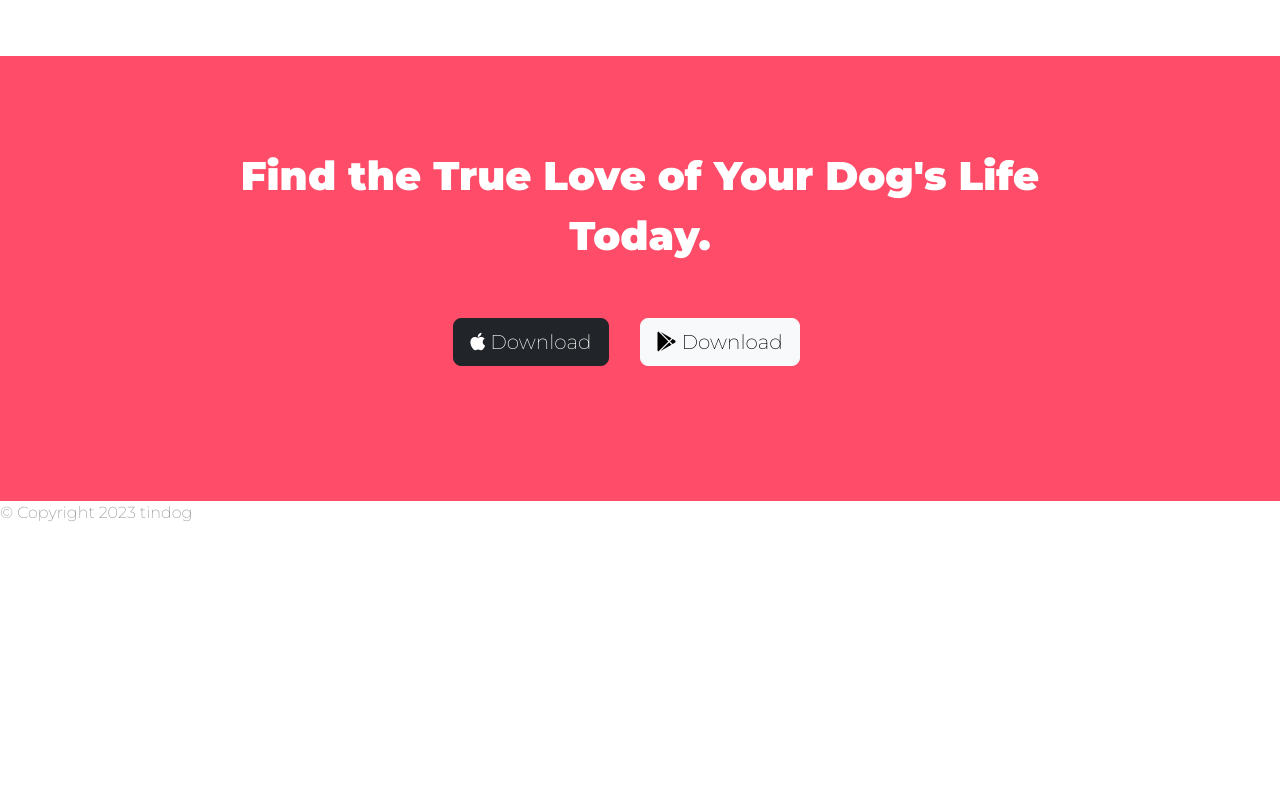
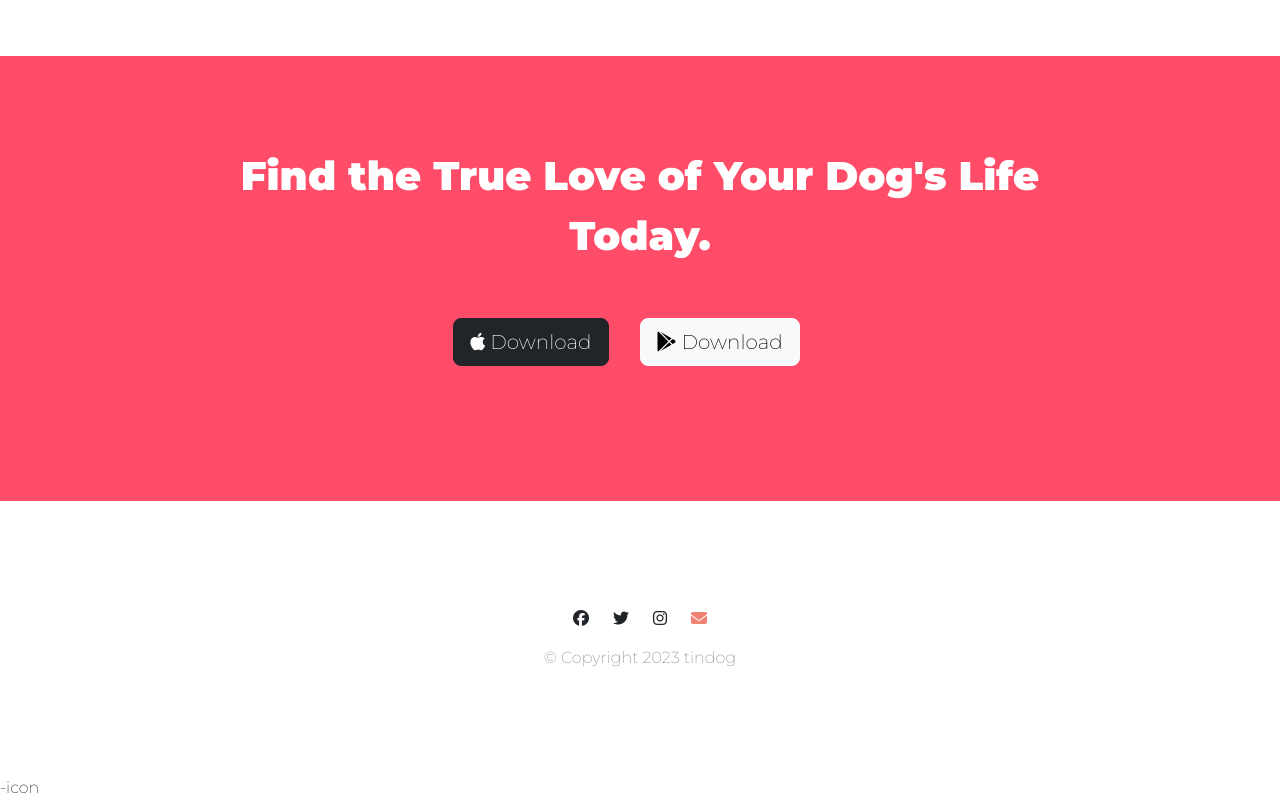
Before and after one commit to Murad14/tindog, a plain HTML site: page index.html in a window 1280 px wide. Shown: the part 3026-3826 px from the top of the page. Before the commit the page ends 3567 px from the top, so only its background shows below. Drawn offline with nearby package versions, Linux system fonts and the light colour scheme.

Commit message:
footer section modified

```diff
--- a/css/styles.css
+++ b/css/styles.css
@@ -159,6 +159,16 @@ p {
     line-height: 1.5;
 }
 
+/* footer section */
+
+#footer{
+    padding: 7% 15%;
+    text-align: center;
+}
+
+.social-icon{
+    margin: 20px 10px ;
+}
 
 @media (max-width: 1028px){
 
--- a/index.html
+++ b/index.html
@@ -241,10 +241,14 @@
 
   <footer id="footer">
 
+    <i class="social-icon fa-brands fa-facebook"></i>
+    <i class="social-icon fa-brands fa-twitter"></i>
+    <i class="social-icon fa-brands fa-instagram"></i>
+    <i class="social-icon fa-solid fa-envelope"></i>
     <p>© Copyright 2023 tindog</p>
 
   </footer>
-
+-icon
 
 </body>
 
```
